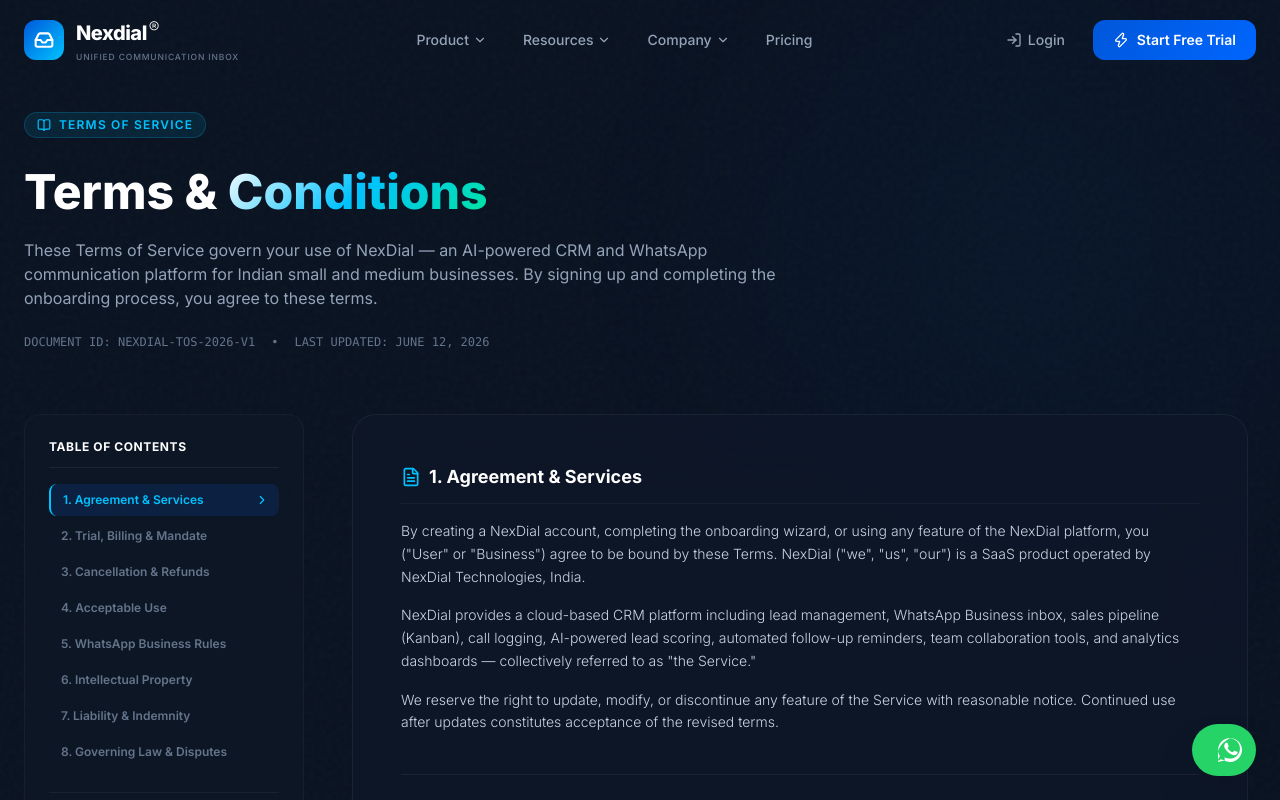
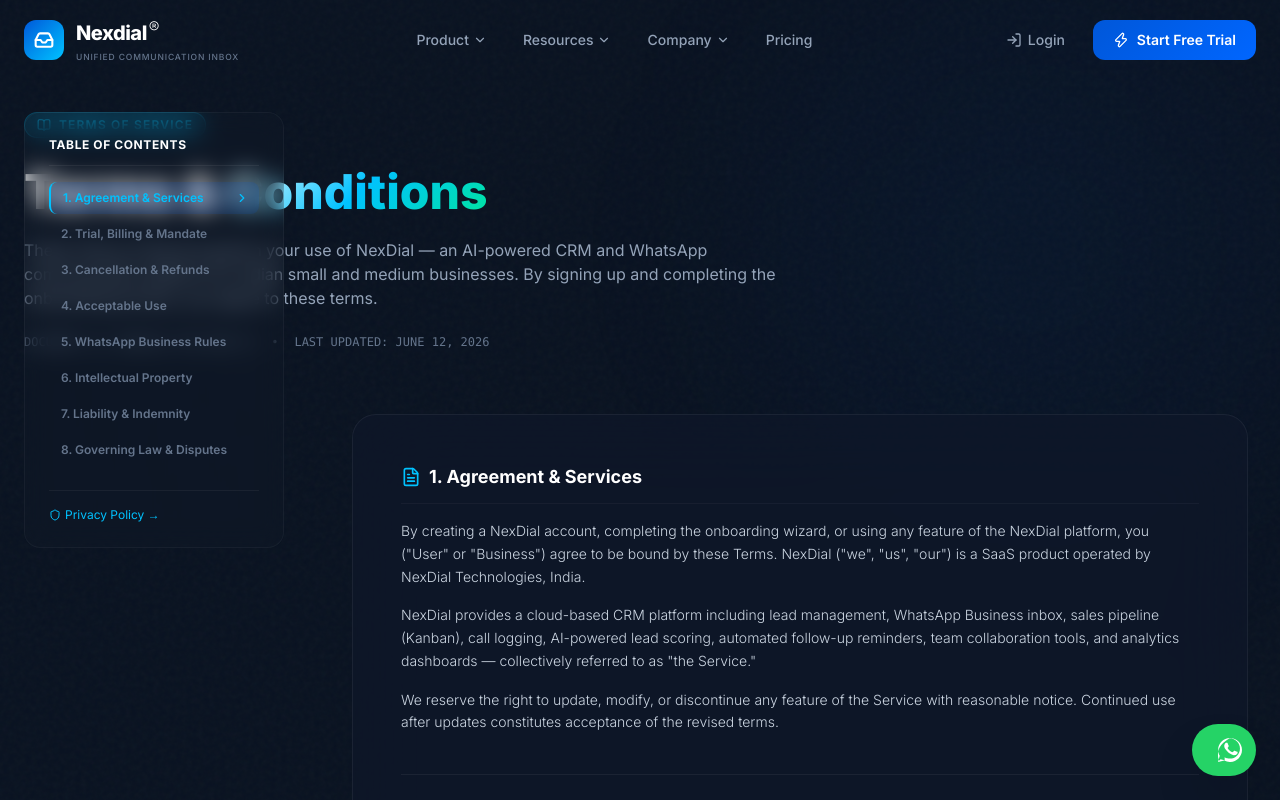
Before and after one commit to sabledattatray/Nexdial-IO, a Next.js app: page /terms in a window 1280 px wide. Shown: the top 800 px of the page. Built offline with nearby package versions, Linux system fonts and the light colour scheme.

Commit message:
fix: use position:fixed + ref-based placeholder for TOC sidebar on terms & privacy pages

```diff
--- a/src/app/privacy/page.tsx
+++ b/src/app/privacy/page.tsx
@@ -1,12 +1,14 @@
 "use client";
 
-import { useState, useEffect } from "react";
+import { useState, useEffect, useRef } from "react";
 import { AnimatedSection } from "@/components/animations/AnimatedSection";
 import { Shield, Lock, Eye, FileText, CheckCircle2, ChevronRight, Database, Globe, Mail } from "lucide-react";
 import Link from "next/link";
 
 export default function PrivacyPage() {
   const [activeSection, setActiveSection] = useState("introduction");
+  const placeholderRef = useRef<HTMLDivElement>(null);
+  const [sidebarLeft, setSidebarLeft] = useState<number | null>(null);
 
   const sections = [
     { id: "introduction",    label: "1. Who We Are & Scope" },
@@ -20,6 +22,15 @@ export default function PrivacyPage() {
   ];
 
   useEffect(() => {
+    const updateSidebarPos = () => {
+      if (placeholderRef.current) {
+        const rect = placeholderRef.current.getBoundingClientRect();
+        setSidebarLeft(rect.left);
+      }
+    };
+    updateSidebarPos();
+    window.addEventListener("resize", updateSidebarPos);
+
     const handleScroll = () => {
       const scrollPosition = window.scrollY + 200;
       for (const section of sections) {
@@ -34,7 +45,10 @@ export default function PrivacyPage() {
       }
     };
     window.addEventListener("scroll", handleScroll);
-    return () => window.removeEventListener("scroll", handleScroll);
+    return () => {
+      window.removeEventListener("resize", updateSidebarPos);
+      window.removeEventListener("scroll", handleScroll);
+    };
   }, []);
 
   const scrollToSection = (id: string) => {
@@ -74,8 +88,23 @@ export default function PrivacyPage() {
         {/* Content Body Grid */}
         <div className="grid lg:grid-cols-[280px_1fr] gap-12 items-start">
 
-          {/* Left Sticky Sidebar */}
-          <aside className="hidden lg:block sticky top-28 self-start max-h-[calc(100vh-8rem)] overflow-y-auto bg-white/[0.01] border border-white/[0.04] p-6 rounded-2xl backdrop-blur-md">
+          {/* Placeholder: reserves grid column space for the fixed sidebar */}
+          <div ref={placeholderRef} className="hidden lg:block w-[280px] shrink-0" />
+
+          {/* Fixed TOC Sidebar */}
+          {sidebarLeft !== null && (
+            <aside
+              className="hidden lg:block bg-white/[0.01] border border-white/[0.04] p-6 rounded-2xl backdrop-blur-md"
+              style={{
+                position: "fixed",
+                top: "7rem",
+                left: sidebarLeft,
+                width: 260,
+                maxHeight: "calc(100vh - 8rem)",
+                overflowY: "auto",
+                zIndex: 40,
+              }}
+            >
             <h3 className="text-xs font-bold text-white uppercase tracking-wider mb-4 border-b border-white/[0.06] pb-3">
               Table of Contents
             </h3>
@@ -102,6 +131,7 @@ export default function PrivacyPage() {
               </Link>
             </div>
           </aside>
+          )}
 
           {/* Right Policy Content */}
           <div className="glass-card-strong p-6 sm:p-10 lg:p-12 border border-white/[0.06] rounded-3xl max-w-4xl text-[#CBD5E1] text-xs sm:text-sm font-light leading-relaxed space-y-10">
--- a/src/app/terms/page.tsx
+++ b/src/app/terms/page.tsx
@@ -1,12 +1,14 @@
 "use client";
 
-import { useState, useEffect } from "react";
+import { useState, useEffect, useRef } from "react";
 import { AnimatedSection } from "@/components/animations/AnimatedSection";
 import { Shield, BookOpen, AlertCircle, FileText, CheckCircle2, ChevronRight, CreditCard, RefreshCw, MessageSquare } from "lucide-react";
 import Link from "next/link";
 
 export default function TermsPage() {
   const [activeSection, setActiveSection] = useState("agreement");
+  const placeholderRef = useRef<HTMLDivElement>(null);
+  const [sidebarLeft, setSidebarLeft] = useState<number | null>(null);
 
   const sections = [
     { id: "agreement",        label: "1. Agreement & Services" },
@@ -20,6 +22,15 @@ export default function TermsPage() {
   ];
 
   useEffect(() => {
+    const updateSidebarPos = () => {
+      if (placeholderRef.current) {
+        const rect = placeholderRef.current.getBoundingClientRect();
+        setSidebarLeft(rect.left);
+      }
+    };
+    updateSidebarPos();
+    window.addEventListener("resize", updateSidebarPos);
+
     const handleScroll = () => {
       const scrollPosition = window.scrollY + 200;
       for (const section of sections) {
@@ -34,7 +45,10 @@ export default function TermsPage() {
       }
     };
     window.addEventListener("scroll", handleScroll);
-    return () => window.removeEventListener("scroll", handleScroll);
+    return () => {
+      window.removeEventListener("resize", updateSidebarPos);
+      window.removeEventListener("scroll", handleScroll);
+    };
   }, []);
 
   const scrollToSection = (id: string) => {
@@ -74,8 +88,23 @@ export default function TermsPage() {
         {/* Content Body Grid */}
         <div className="grid lg:grid-cols-[280px_1fr] gap-12 items-start">
 
-          {/* Left Sticky Sidebar */}
-          <aside className="hidden lg:block sticky top-28 self-start max-h-[calc(100vh-8rem)] overflow-y-auto bg-white/[0.01] border border-white/[0.04] p-6 rounded-2xl backdrop-blur-md">
+          {/* Placeholder: reserves grid column space for the fixed sidebar */}
+          <div ref={placeholderRef} className="hidden lg:block w-[280px] shrink-0" />
+
+          {/* Fixed TOC Sidebar */}
+          {sidebarLeft !== null && (
+            <aside
+              className="hidden lg:block bg-white/[0.01] border border-white/[0.04] p-6 rounded-2xl backdrop-blur-md"
+              style={{
+                position: "fixed",
+                top: "7rem",
+                left: sidebarLeft,
+                width: 260,
+                maxHeight: "calc(100vh - 8rem)",
+                overflowY: "auto",
+                zIndex: 40,
+              }}
+            >
             <h3 className="text-xs font-bold text-white uppercase tracking-wider mb-4 border-b border-white/[0.06] pb-3">
               Table of Contents
             </h3>
@@ -102,6 +131,7 @@ export default function TermsPage() {
               </Link>
             </div>
           </aside>
+          )}
 
           {/* Right Policy Content */}
           <div className="glass-card-strong p-6 sm:p-10 lg:p-12 border border-white/[0.06] rounded-3xl max-w-4xl text-[#CBD5E1] text-xs sm:text-sm font-light leading-relaxed space-y-10">
```
